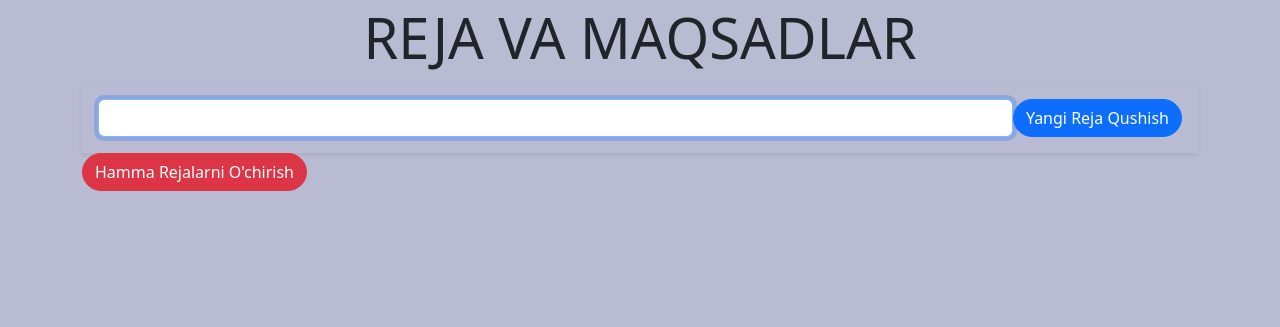
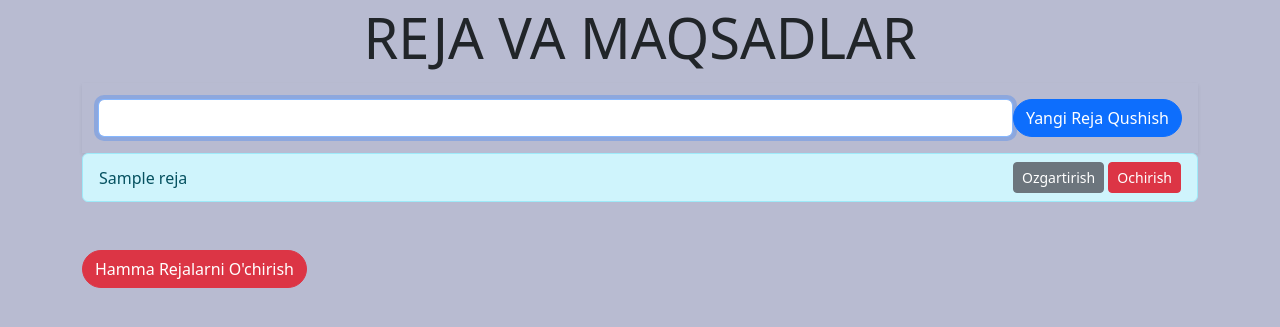
Before and after one commit to hamidjonashuraliev/REJA, a Node server app: template views/reja.ejs in a window 1280 px wide. Shown: the top 327 px of the page. Run offline with Node 20, Linux system fonts and the light colour scheme; the template is opened without the code that fills it: most values are stand-ins (such as "Sample title", 1, 10 or a date in 2020); some libraries are stand-ins or nearby versions.

Commit message:
feat: CRUD operatsiyalari

```diff
--- a/app.js
+++ b/app.js
@@ -1,19 +1,19 @@
 console.log("Web serverni boshlash");
 const express = require("express");
-// const res = require("express/lib/responsive");
+const res = require("express/lib/response");
 const app = express();
-const fs = require("fs");
+// const fs = require("fs");
 
 //Mongo DB chaqirish
-const db = require("./server"). db();
-let user;
-fs.readFile("database/user.json", "utf8", (err, data) => {
-    if (err) {
-        console.log("ERR:", err);
-    } else {
-        user = JSON.parse(data);
-    }
-});
+const db = require("./server").db();
+// let user;
+// fs.readFile("database/user.json", "utf8", (err, data) => {
+//     if (err) {
+//         console.log("ERROR:", err);
+//     } else {
+//         user = JSON.parse(data);
+//     }
+// });
 // 1: KIrish code
 app.use(express.static("public"));
 app.use(express.json());
@@ -34,14 +34,35 @@ app.set("view engine", "ejs");
 //     res.end(`<h1>Sz sovgalar bolimidasz</h1>`);
 // });
 app.post("/create-item", (req, res) => {
+    console.log("user entered /create-item");
+    console.log(req.body);
+    const new_reja = req.body.reja;
+    db.collection("plans").insertOne({ reja: new_reja }, (err, data) => {
+        if(err) {
+            console.log(err);
+            res.end("something went wrong");
+        } else {
+          res.end("successfully added");
+        }
+    });
     // TOTO: code with db here
 });
-app.get("/author", (req, res) => {
-    res.render("author", { user: user });
-});
+// app.get("/author", (req, res) => {
+//     res.render("author", { user: user });
+// });
 
 app.get("/", function (req, res) {
-    res.render("reja");
+    console.log("user entered /create-item");
+    db.collection("plans")
+    .find()
+    .toArray((err, data) => {
+        if(err) {
+            console.log(err);
+            res.end("something went wrong");
+        } else {
+
+            res.render("reja", { items: data});
+        }
+    });
 });
-
 module.exports = app;
--- a/package.json
+++ b/package.json
@@ -15,6 +15,7 @@
         "ejs": "^3.1.9",
         "express": "^4.18.2",
         "mongodb": "^3.2.6",
+        "mongoose": "^7.5.3",
         "nodemon": "^3.0.1"
     }
 }
--- a/server.js
+++ b/server.js
@@ -3,17 +3,18 @@ const mongodb = require("mongodb");
 
 let db;
 const connectionString =
-    "mongodb+srv://John:MS9rm7BBeNbjnpLD@cluster0.gmbdcan.mongodb.net/Reja?retryWrites=true&w=majority&appName=AtlasApp";
+    "mongodb+srv://John:MS9rm7BBeNbjnpLD@cluster0.gmbdcan.mongodb.net/REJA?retryWrites=true&w=majority&appName=AtlasApp";
 mongodb.connect(
     connectionString,
-    { useNewUrlParser: true, useUnifiedTopology: true },
+    { useNewUrlParser: true,
+        useUnifiedTopology: true,
+     },
     (err, client) => {
         if (err) console.log("ERROR on connection MongoDB");
         else {
             console.log("Mongo DB connection succeed ");
             // console.log(client);
             module.exports = client;
-
             const app = require("./app");
             const server = http.createServer(app);
             let PORT = 3000;
@@ -23,4 +24,5 @@ mongodb.connect(
                 );
             });
         }
-    });
+    }
+);
--- a/views/reja.ejs
+++ b/views/reja.ejs
@@ -17,7 +17,7 @@
         <div class="d-flex align-items-center">
         <input
         id="create-field"
-        name="item"
+        name="reja"
         autofocus
         autocomplete="off"
         class="form-control mr-3"
@@ -30,6 +30,25 @@
        </div>
     </form>
       </div>
+
+      <ul id="item-list" class="list-group pb-5">
+         <% items.map(function(item) { %>
+        <li
+        class="list-group-item list-group-item-info d-flex align-items-center justify-content-between"
+       >
+      <span class="item-text"><%=item.reja%></span>
+      <div>
+        <button
+        data-id="<%=item._id%>"
+          class="edit-me btn btn-secondary btn-sm mr-1 "
+          >
+          Ozgartirish
+        </button>
+        <button data-id="<%=item._id%>" class="delete-me btn btn-danger btn-sm">Ochirish</button>
+      </div>
+      </li>
+          <% }) %>
+      </ul>
       <button id="clean-all" class="btn btn-danger" style="border-radius: 20px">
         Hamma Rejalarni  O'chirish
       </button>
```
Also changed, not shown: 1 other file.
